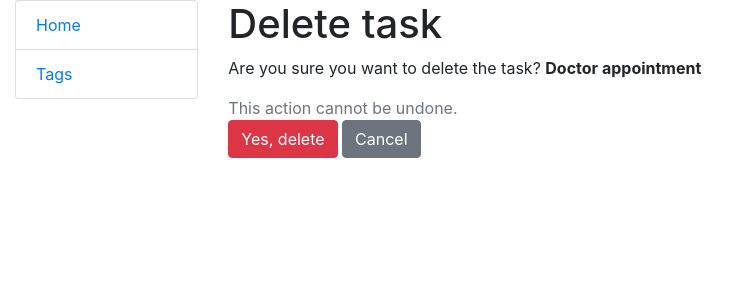
After one commit to StrawHato/todo-list, a Django app: page /delete/9 in a window 1280 px wide. The commit adds this page. Shown: the top 300 px of the page, without its empty margins (0-749 px from the left). Run offline with Django 5.2, Linux system fonts and the light colour scheme; data comes from the database, SQL or seed files in the repository.

Commit message:
Add task delete

```diff
--- /dev/null
+++ b/templates/todo_app/task_confirm_delete.html
@@ -0,0 +1,20 @@
+{% extends "base.html" %}
+
+{% block content %}
+  <h1>Delete task</h1>
+  <p>Are you sure you want to delete the task?
+    <strong>{{ task }}</strong>
+  </p>
+  <span class="text-muted">
+      This action cannot be undone.
+  </span>
+  <form method="post">
+    {% csrf_token %}
+      <button type="submit" class="btn btn-danger">
+        Yes, delete
+      </button>
+      <a href="{% url 'todo_app:todo-list' %}" class="btn btn-secondary">
+        Cancel
+      </a>
+  </form>
+{% endblock %}
--- a/templates/todo_app/task_list.html
+++ b/templates/todo_app/task_list.html
@@ -20,7 +20,7 @@
         <li class="text-hidden">Tags:{% for tag in task.tags.all %} {{ tag }} {% endfor %}</li>
         <li>
           <a href="{% url 'todo_app:task-update' pk=task.id %}" class="btn btn-primary">Update</a>
-          <a href="#" class="btn btn-danger">Delete</a>
+          <a href="{% url 'todo_app:task-delete' pk=task.id %}" class="btn btn-danger">Delete</a>
         </li>
       {% endfor %}
     </ul>
--- a/todo_app/urls.py
+++ b/todo_app/urls.py
@@ -4,6 +4,7 @@ from todo_app.views import (
     TodoListView,
     TodoCreateView,
     TodoUpdateView,
+    TodoDeleteView,
     TagListView,
     toggle_complete_task,
 )
@@ -12,6 +13,7 @@ urlpatterns = [
     path("", TodoListView.as_view(), name="todo-list"),
     path("create/", TodoCreateView.as_view(), name="task-create"),
     path("update/<int:pk>", TodoUpdateView.as_view(), name="task-update"),
+    path("delete/<int:pk>", TodoDeleteView.as_view(), name="task-delete"),
     path("tags/", TagListView.as_view(), name="tag-list"),
     path("<int:pk>/toggle-complete/", toggle_complete_task, name="toggle-complete"),
 ]
--- a/todo_app/views.py
+++ b/todo_app/views.py
@@ -23,6 +23,11 @@ class TodoUpdateView(generic.UpdateView):
     success_url = reverse_lazy("todo_app:todo-list")
 
 
+class TodoDeleteView(generic.DeleteView):
+    model = Task
+    success_url = reverse_lazy("todo_app:todo-list")
+
+
 class TagListView(generic.ListView):
     model = Tag
 
```
